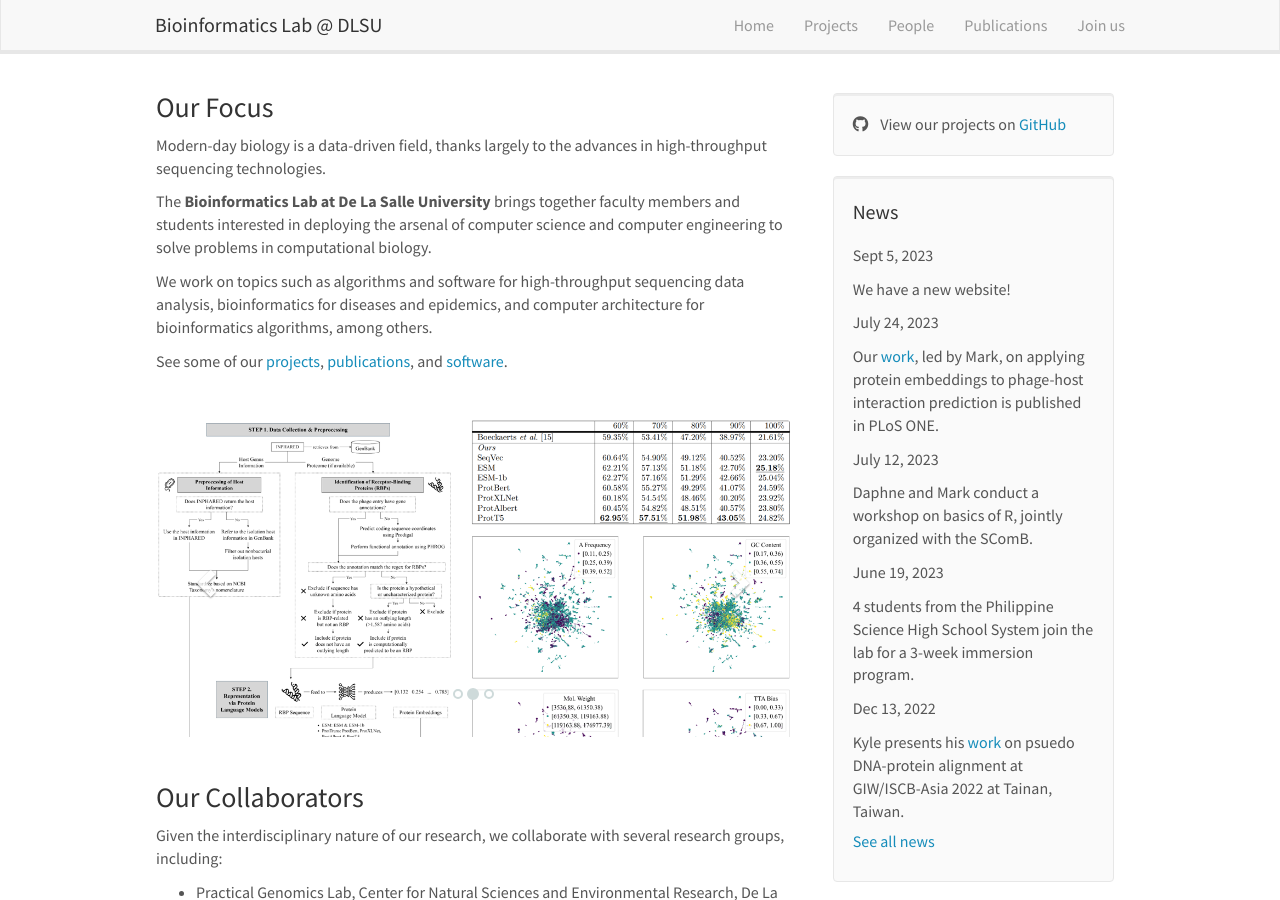
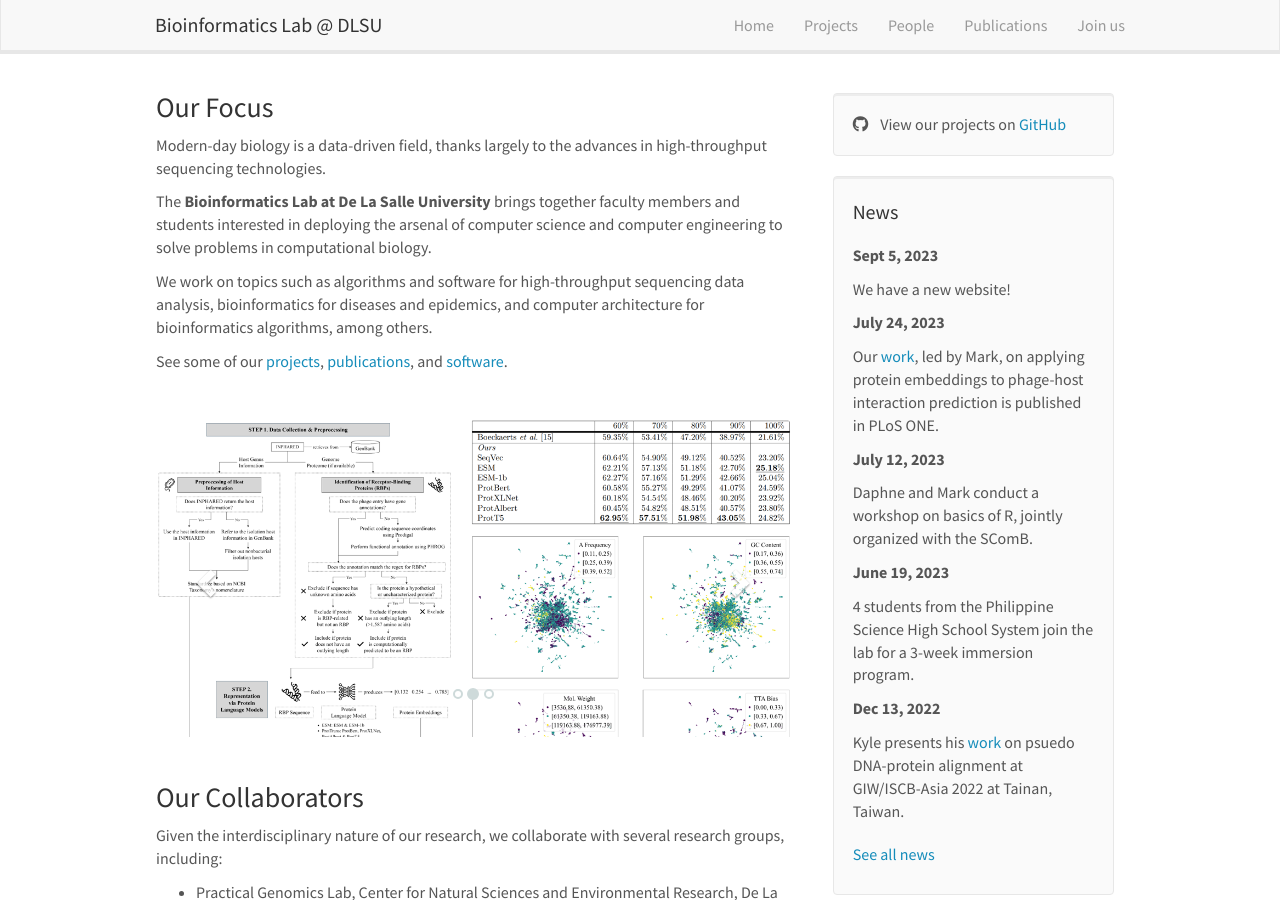
Before and after one commit to bioinfodlsu/bioinfodlsu.github.io, a Jekyll site: the page built from _pages/home.md, in a window 1280 px wide and 900 px high. Built offline with Jekyll 4.4.1, drawn with Linux system fonts in a browser that asks for light colours; nearby versions of some CDN libraries.

Commit message:
Format news

```diff
--- a/_includes/news.html
+++ b/_includes/news.html
@@ -14,10 +14,10 @@
     <h4 style="margin-top: 0.25em">News</h4>
 
     {% for article in site.data.news limit:5 %}
-    <p>{{ article.date }}<br />{{ article.headline | markdownify}}</p>
+    <p><b>{{ article.date }}</b><br />{{ article.headline | markdownify}}</p>
     {% endfor %}
 
-    <h5>
+    <h5 style="margin-top: 1.5em">
         <a href="{{ site.url }}{{ site.baseurl }}/allnews.html">See all news</a>
     </h5>
 </div>
```
